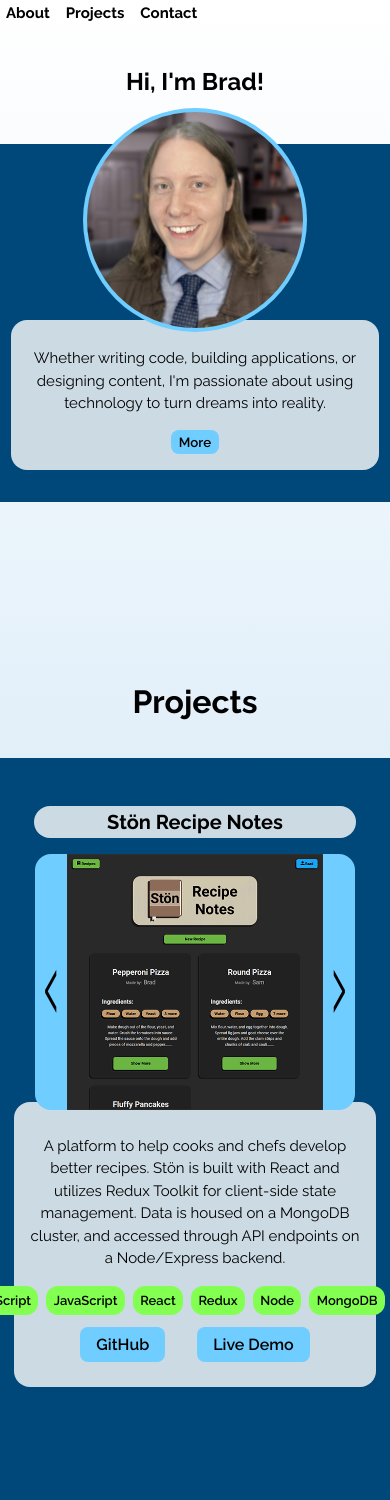
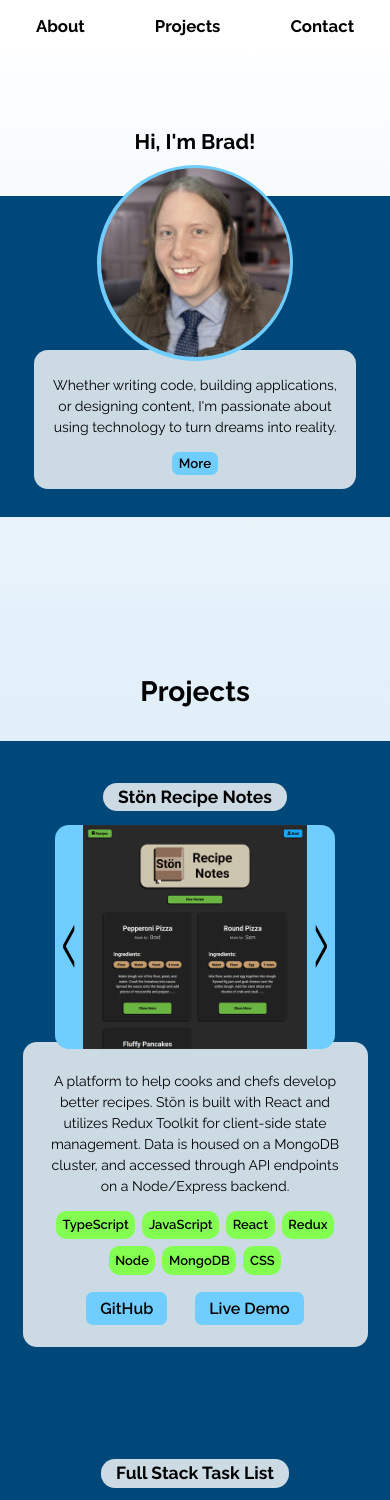
Before and after one commit to brthomiu/dev-portfolio, a React (Vite) app: page / in a window 390 px wide. Shown: the top 1500 px of the page. Built offline with nearby package versions, Linux system fonts and the light colour scheme.

Commit message:
Update styles

```diff
--- a/src/App.css
+++ b/src/App.css
@@ -52,7 +52,7 @@ button:not(:active) {
 
 @media screen and (max-width: 2564px) {
   #root {
-    font-size: 23px;
+    font-size: 22px;
   }
 }
 
@@ -60,7 +60,7 @@ button:not(:active) {
 
 @media screen and (max-width: 1924px) {
   #root {
-    font-size: 23px;
+    font-size: 22px;
   }
   .header {
     height: 2.5rem;
@@ -71,7 +71,7 @@ button:not(:active) {
 
 @media screen and (max-width: 1284px) {
   #root {
-    font-size: 17px;
+    font-size: 16px;
   }
 }
 
@@ -79,10 +79,10 @@ button:not(:active) {
 
 @media screen and (max-width: 1028px) {
   #root {
-    font-size: 17px;
+    font-size: 16px;
   }
   .header {
-    height: 3rem;
+    height: 3%;
   }
   .contact {
     max-width: 50rem;
@@ -106,7 +106,7 @@ button:not(:active) {
 
 @media screen and (max-width: 800px) {
   #root {
-    font-size: 15px;
+    font-size: 14px;
   }
   .contact {
     max-width: 50rem;
@@ -130,7 +130,10 @@ button:not(:active) {
 
 @media screen and (max-width: 600px) {
   #root {
-    font-size: 15px;
+    font-size: 14px;
+  }
+  .header {
+    height: 6.5%;
   }
   .contact {
     max-width: 50rem;
--- a/src/components/Header.tsx
+++ b/src/components/Header.tsx
@@ -1,6 +1,6 @@
 const Header = () => {
   return (
-    <nav id="header" className="header">
+    <nav className="header">
       <div className="header--left">
         <a href={"#about"}>About</a>
         <a href={"#projects"}>Projects</a>
--- a/src/components/styles.css
+++ b/src/components/styles.css
@@ -182,17 +182,18 @@
   border-radius: 2rem;
   border: solid 0.15rem;
   border-color: rgba(255, 255, 255, 0);
+  padding: 1rem;
 }
 
 .project--name {
   font-size: 2.5rem;
   background-color: rgba(255, 255, 255, 0.8);
-  width: 40rem;
   margin: auto;
   max-height: 6rem;
   border-radius: 2rem;
   border: solid 0.15rem;
   border-color: rgba(0, 0, 0, 0);
+  padding: 0 2rem;
 }
 
 .project--name-container {
@@ -213,7 +214,7 @@
 .project--link {
   padding: 1rem 2rem;
   font-size: medium;
-  margin-bottom: 1rem;
+  margin: 1rem 0;
 }
 
 .project--links {
@@ -250,6 +251,7 @@
   justify-content: center;
   gap: 1rem;
   margin-bottom: 1.5rem;
+  flex-wrap: wrap;
 }
 
 .techCloud--item {
@@ -291,6 +293,11 @@
     border-radius: 2rem;
     padding: 4rem 0rem;
   }
+
+  .projects {
+    scroll-margin: 0rem;
+  }
+
   .projects--container {
     background-color: var(--color-dark);
     width: 100%;
@@ -300,16 +307,32 @@
     margin-bottom: 18rem;
   }
   .project--content {
-    padding: 2rem 0;
+    padding: 2rem 2rem;
+    width: 45rem;
   }
+
   .contact--option-icon {
     font-size: 4rem;
     color: var(--color-dark);
   }
   .about {
-    margin-top: 18rem;
+    margin-top: 28rem;
   }
   .header--right {
     display: none;
   }
+  .header {
+    flex-direction: row;
+    justify-content: space-around;
+    background-color: rgb(255, 255, 255);
+  }
+  .header--left {
+    display: flex;
+    justify-content: space-between;
+    gap: 10rem;
+    font-size: larger;
+    flex-direction: row;
+    width: 100$;
+    margin: 2rem 0rem;
+  }
 }
--- a/src/index.css
+++ b/src/index.css
@@ -50,7 +50,7 @@ body {
 
 @media screen and (min-width: 2564px) {
   :root {
-    font-size: 20px;
+    font-size: 19px;
   }
 }
 
@@ -58,7 +58,7 @@ body {
 
 @media screen and (min-width: 1924px) {
   :root {
-    font-size: 18px;
+    font-size: 17px;
   }
 }
 
@@ -66,7 +66,7 @@ body {
 
 @media screen and (max-width: 1284px) {
   :root {
-    font-size: 16px;
+    font-size: 15px;
   }
 }
 
@@ -74,7 +74,7 @@ body {
 
 @media screen and (max-width: 1028px) {
   :root {
-    font-size: 14px;
+    font-size: 13px;
   }
 }
 
@@ -82,7 +82,7 @@ body {
 
 @media screen and (max-width: 800px) {
   :root {
-    font-size: 12px;
+    font-size: 11px;
   }
 }
 
@@ -90,6 +90,6 @@ body {
 
 @media screen and (max-width: 600px) {
   :root {
-    font-size: 8px;
+    font-size: 7px;
   }
 }
```
Also changed, not shown: 3 other files (tests, documents, lock files or other folders).
